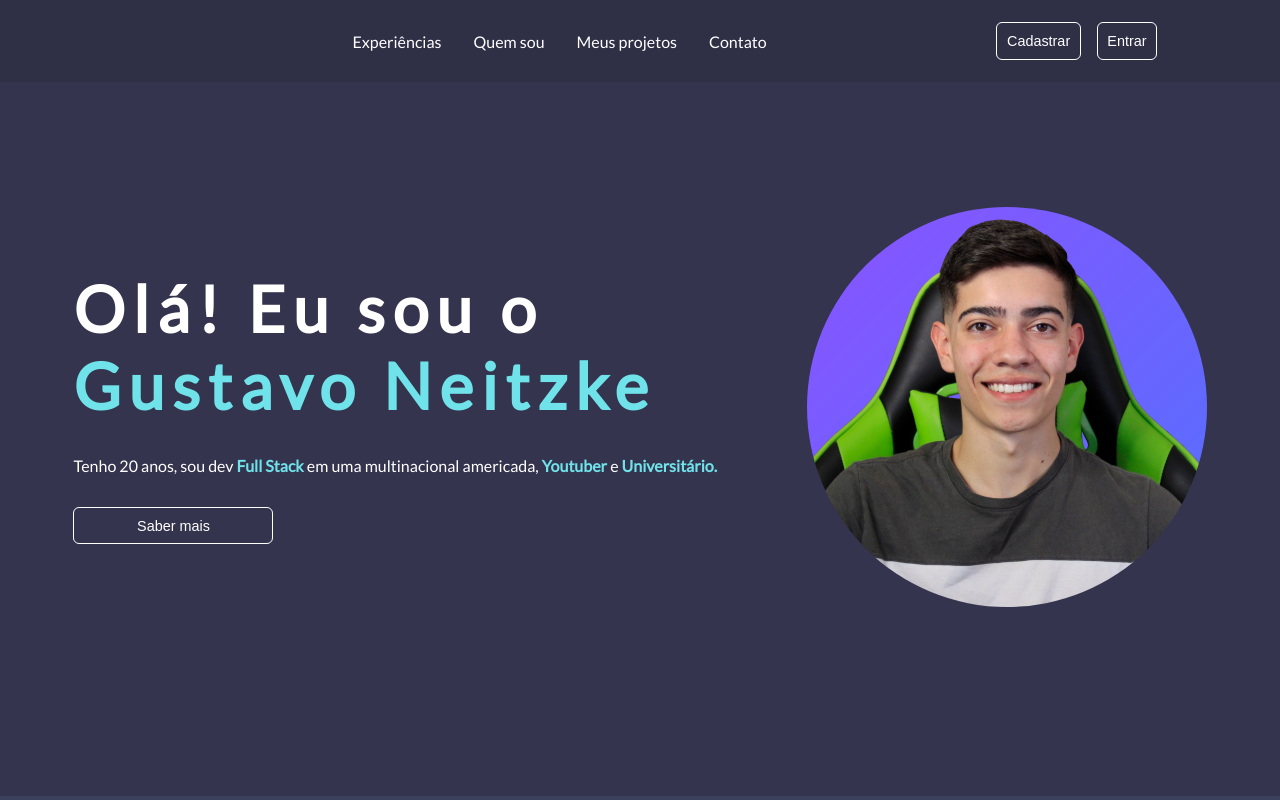
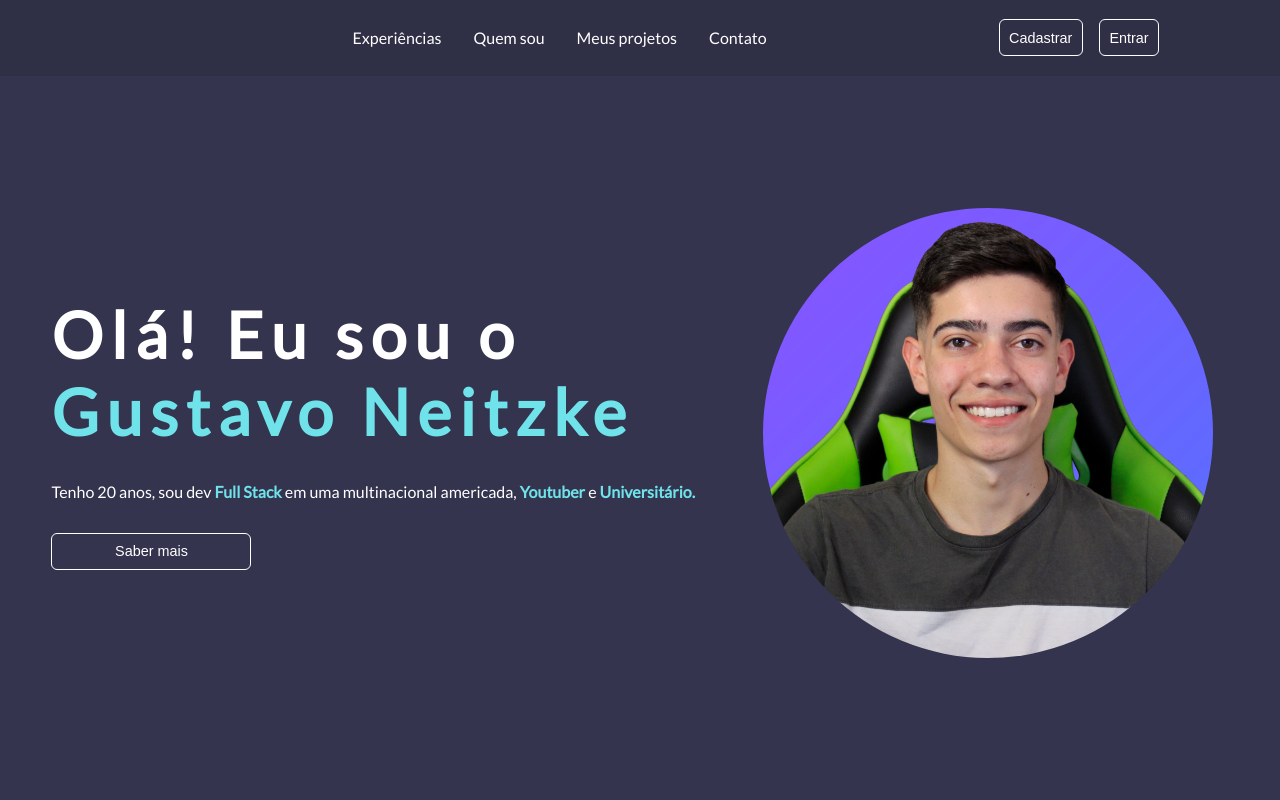
Before and after one commit to Gutoneitzke/basic-landing-page, a plain HTML site: page index.html in a window 1280 px wide. Shown: the top 800 px of the page. Drawn offline with Linux system fonts and the light colour scheme.

Commit message:
style: added new style adjusts

```diff
--- a/index.html
+++ b/index.html
@@ -9,7 +9,7 @@
 </head>
 <body>
     <header>
-        <div class="box-img">
+        <div class="box-img-header">
             <img class="img-logo" src="./images/logo.png" alt="">
         </div>
         <nav>
@@ -31,7 +31,9 @@
                 <p>Tenho 20 anos, sou dev <strong>Full Stack</strong> em uma multinacional americada, <strong>Youtuber</strong> e <strong>Universitário.</strong></p>
                 <button class="btn-action">Saber mais</button>
             </div>
-            <img class="img-perfil" src="./images/perfil.png" alt="">
+            <div class="box-img-main">
+                <img class="img-perfil" src="./images/perfil.png" alt="">
+            </div>
         </section>
 
         <section id="experiences" class="second-section">
--- a/style.css
+++ b/style.css
@@ -39,17 +39,18 @@ header{
     align-items: center;
     gap: 1rem;
     flex-wrap: wrap;
-    padding: 1rem;
+    padding: .8rem;
     background-color: #2f2f46;
-    height: 50px;
+    min-height: 50px;
 }
 
-.box-img{
+.box-img-header{
     height: 100%;
 }
 
 .img-logo{
     height: 100%;
+    max-height: 60px;
 }
 
 nav{
@@ -99,21 +100,24 @@ button{
 main{
     display: flex;
     flex-direction: column;
-    gap: 4rem;
+    gap: 2rem;
 }
 
 .first-section{
     display: flex;
     justify-content: space-evenly;
     align-items: center;
-    gap: 1rem;
-    height: 650px;
+    gap: 2rem;
+    min-height: 650px;
+    padding: 2rem;
+    flex-wrap: wrap;
 }
 
-.first-section div{
+.first-section > div{
     display: flex;
     flex-direction: column;
     gap: 1rem;
+    min-width: 300px;
 }
 
 h1{
@@ -135,8 +139,13 @@ strong{
     width: 200px;
 }
 
+.box-img-main{
+    max-width: 450px;
+    padding: 1rem;
+}
+
 .img-perfil{
-    max-width: 400px;
+    width: 100%;
     border-radius: 50%;
 }
 
@@ -148,6 +157,7 @@ strong{
     gap: 1rem;
     background-color: var(--dark2);
     min-height: 200px;
+    padding: 1rem;
 }
 
 .second-section h2{
```
